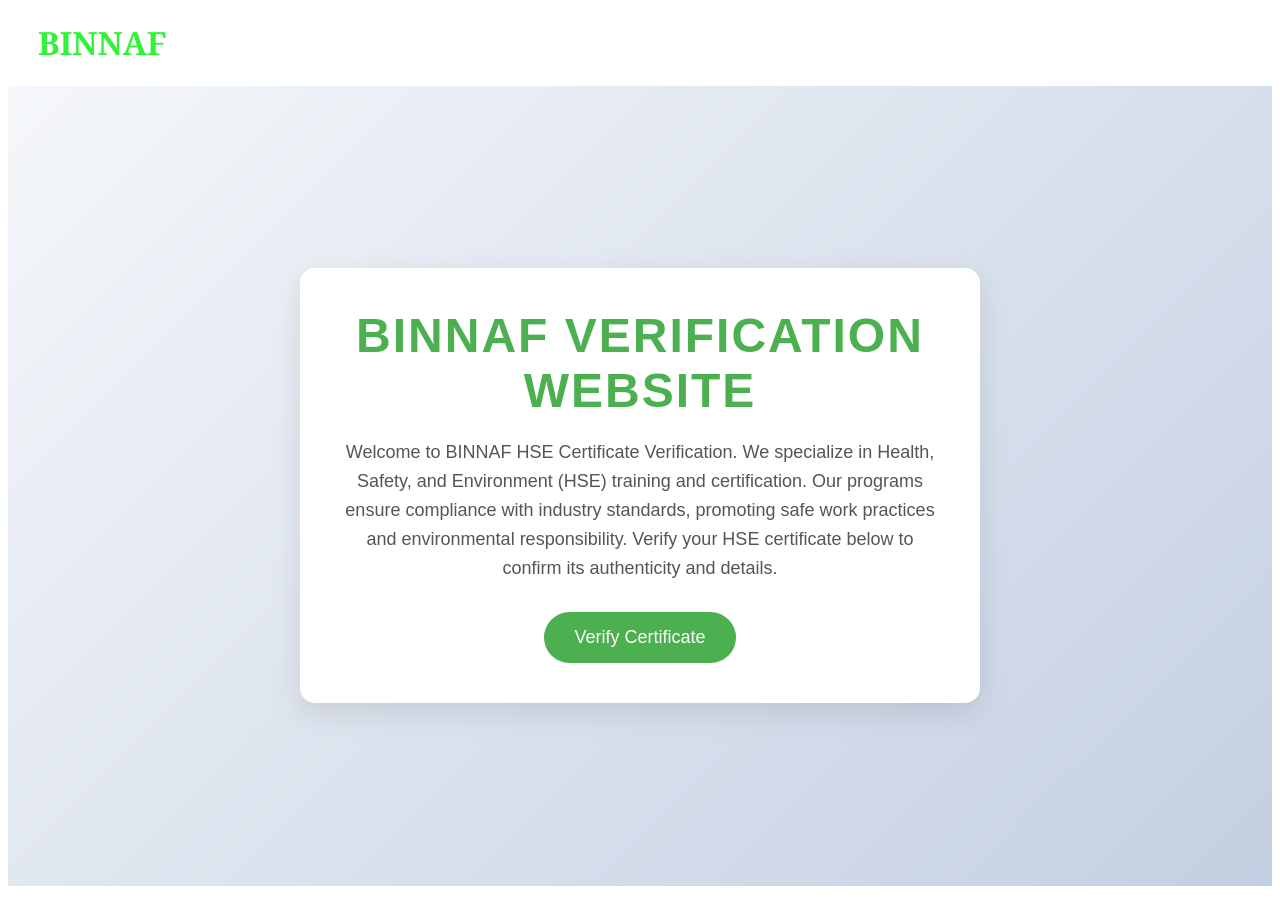
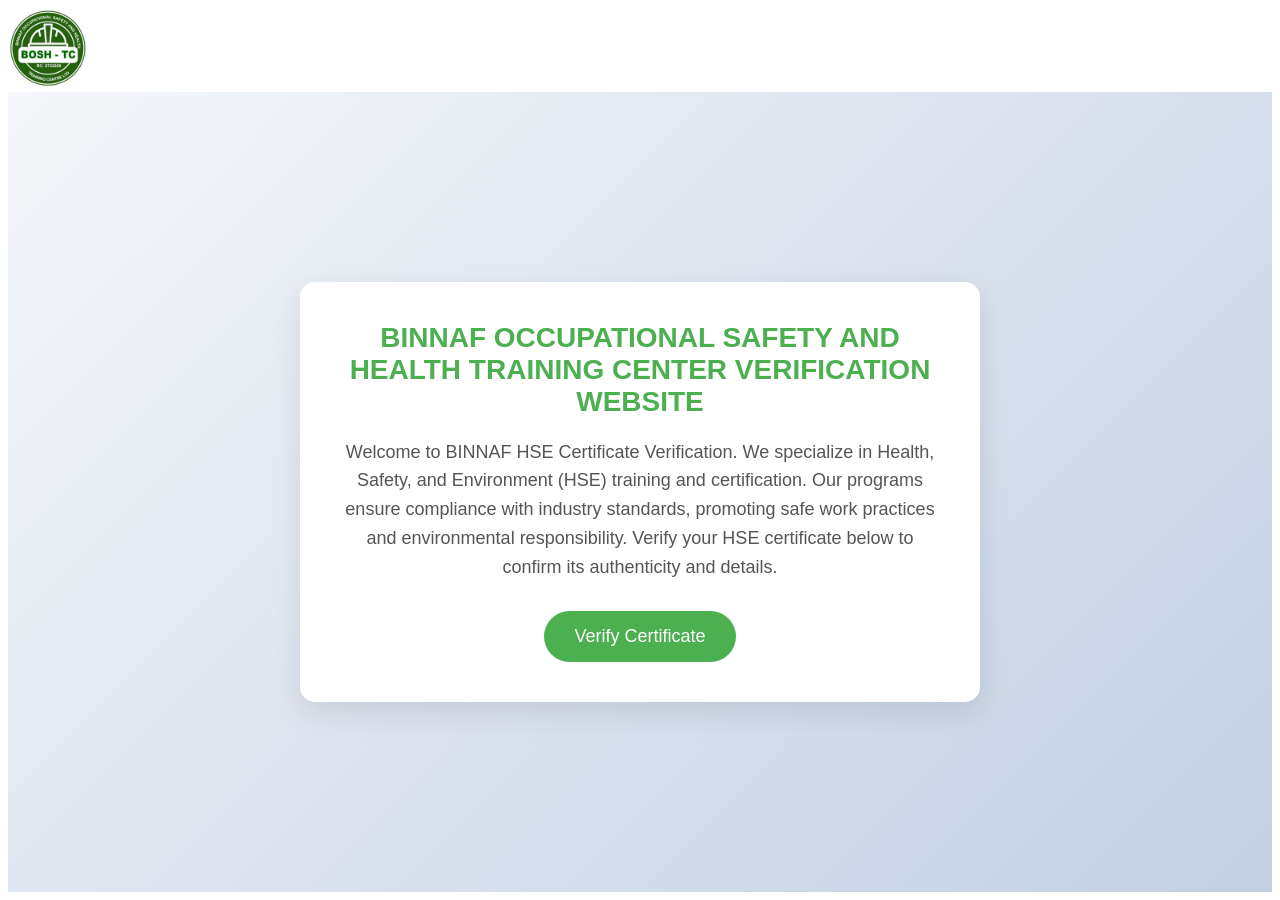
Before and after one commit to Basquare01/BinnafVerificatioWebsite, a plain HTML site: page index.html in a window 1280 px wide. Drawn offline with Linux system fonts and the light colour scheme.

Commit message:
Update index.html

```diff
--- a/index.html
+++ b/index.html
@@ -4,6 +4,7 @@
     <meta charset="UTF-8">
     <meta name="viewport" content="width=device-width, initial-scale=1.0">
     <title>BINNAF HSE Certificate Verification</title>
+    <link rel="icon" type="image/png" href="logo.jpg">
     <style>
         .complete {
             font-family: 'Arial', sans-serif;
@@ -33,12 +34,17 @@
             margin-left: 30px;
             font-family: Georgia, 'Times New Roman', Times, serif;
         }
+
+        img{
+            width: 80px;
+            height: 80px;
+        }
         .logo {
-            font-size: 48px;
+            font-size: 28px;
             font-weight: bold;
             color: #4CAF50;
             margin-bottom: 20px;
-            letter-spacing: 2px;
+            /* letter-spacing: 1px; */
         }
         .description {
             font-size: 18px;
@@ -135,11 +141,11 @@
 </head>
 <body>
     <div class="Navbar">
-        <h1>BINNAF</h1>
+        <img src="logo.jpg" alt="logo">
     </div>
     <div class="complete">
     <div class="container">
-        <div class="logo">BINNAF VERIFICATION WEBSITE</div>
+        <div class="logo">BINNAF OCCUPATIONAL SAFETY AND HEALTH TRAINING CENTER VERIFICATION WEBSITE</div>
         <div class="description">
             Welcome to BINNAF HSE Certificate Verification. We specialize in Health, Safety, and Environment (HSE) training and certification. Our programs ensure compliance with industry standards, promoting safe work practices and environmental responsibility. Verify your HSE certificate below to confirm its authenticity and details.
         </div>
@@ -163,13 +169,13 @@
             "BOSHTC/KAN/GHSE/0002": {
                 name: "Bilal Hassan Sulaiman",
                 course: "HSE Level 1 & 2",
-                issueDate: "2023-09-25",
+                issueDate: "2024-09-17",
                 status: "Valid"
             },
             "BOSHTC/KAN/HSEL3/0001": {
                 name: "Bilal Hassan Sulaiman",
                 course: "HSE Level 3",
-                issueDate: "2023-09-25",
+                issueDate: "2024-09-24",
                 status: "Valid"
             }
             // Add more certificates as needed
@@ -216,5 +222,4 @@
     </script>
     </div>
 </body>
-
 </html>
```
